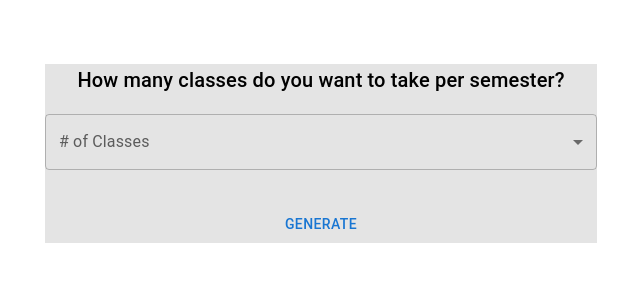
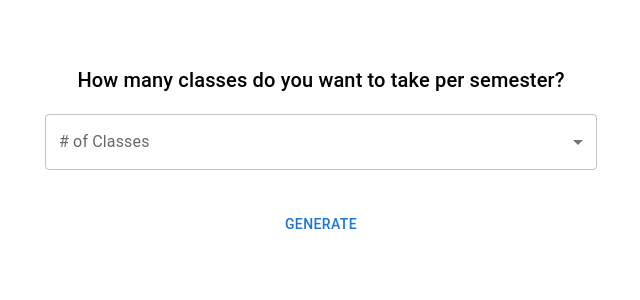
Before and after one commit to The-Four-Russketeers/FrontEndStuff, a React (Create React App) app: page /home in a window 1280 px wide. Shown: the top 300 px of the page, without its empty margins (319-959 px from the left). Built offline with nearby package versions, Linux system fonts and the light colour scheme.

Commit message:
changed form color
stuff

```diff
--- a/src/Components/form.js
+++ b/src/Components/form.js
@@ -30,7 +30,7 @@ export default function Form() {
             display: 'flex',
             flexDirection: 'column',
             alignItems: 'center',
-            bgcolor: '#e4e4e4',
+            bgcolor: '#ffffff',
             width: 'sm',
             height: 'sm',
 
```
